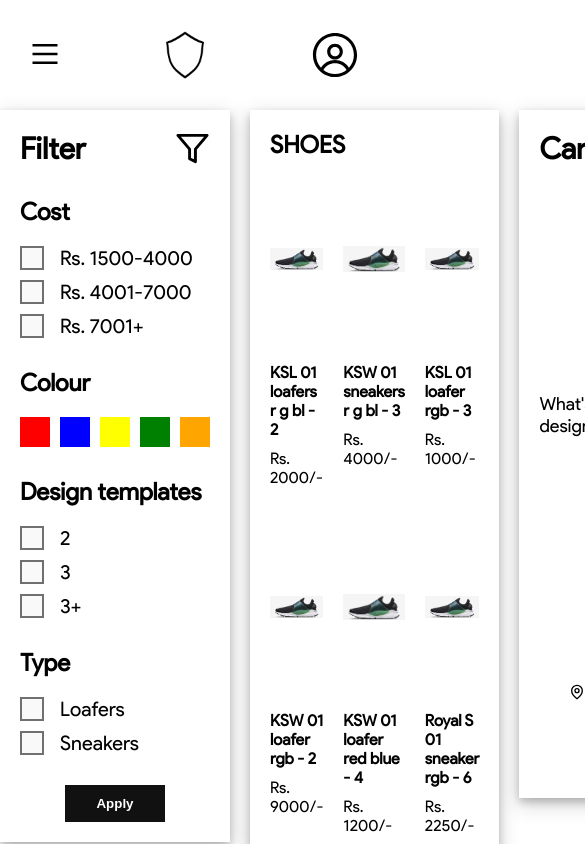
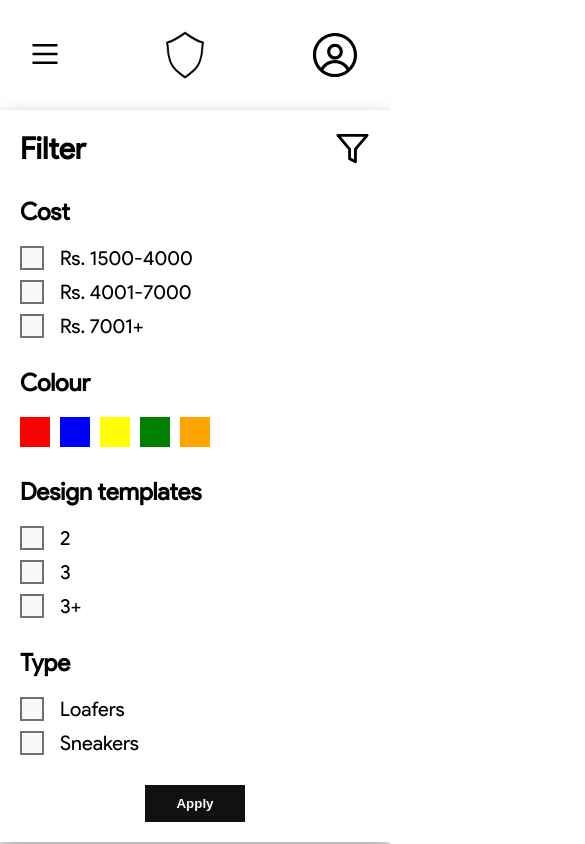
Before and after one commit to KunalAnkur/cityscope_task, a React (Create React App) app: page /store in a window 390 px wide. Shown: the top 844 px of the page, 585 px wide, since content can reach past the window. Built offline with nearby package versions, Linux system fonts and the light colour scheme.

Commit message:
Made responsive

```diff
--- a/src/components/CartSection/CartSection.css
+++ b/src/components/CartSection/CartSection.css
@@ -3,7 +3,7 @@
     flex-direction: column;
     padding: 20px;
     box-shadow: var(--background-shadow);
-    height: fit-content;
+
     gap: 20px;
 }
 .cart-section .header {
@@ -13,7 +13,7 @@
     font-size: 20px;
 }
 .cart-section .product-list {
-    height: 54vh;
+    height: 100%;
     overflow-y: auto;
     display: flex;
     flex-direction: column;
--- a/src/components/FilterSection/FilterSection.css
+++ b/src/components/FilterSection/FilterSection.css
@@ -4,7 +4,6 @@
     grid-gap: 30px;
     padding: 20px;
     box-shadow: var(--background-shadow);
-    height: fit-content;
 }
 
 .filter-section .header {
@@ -17,4 +16,5 @@
 .filter-section .apply-button {
     display: flex;
     justify-content: center;
+    margin-top: auto;
 }
--- a/src/components/FilterSection/FilterSection.jsx
+++ b/src/components/FilterSection/FilterSection.jsx
@@ -19,7 +19,7 @@ const FilterSection = ({ applyFilter }) => {
           <Filter title='Design templates' />
           <Filter title='Type' />
           <div className="apply-button">
-        <Button onClick={handleOnClick} label='Apply' type='primary' />
+            <Button onClick={handleOnClick} label='Apply' type='primary' />
           </div>
       </section>
   )
--- a/src/components/ProductDetailSection/ProductDetailSection.css
+++ b/src/components/ProductDetailSection/ProductDetailSection.css
@@ -24,6 +24,7 @@
     height: 100%;
     width: 100%;
     object-fit: contain;
+    border: 1px solid lightgray;
 }
 .product-detail-section .product-showcase {
     display: grid;
@@ -64,3 +65,28 @@
     flex-direction: column;
     gap: 20px;
 }
+
+@media only screen and (max-width: 1220px) {
+  .product-detail-section .content {
+    flex-direction: column;
+
+   }
+   .product-detail-section .product-details {
+    width: 100%;
+   }
+   .product-detail-section .product-showcase {
+    width: 100%;
+   }
+}
+
+@media only screen and (max-width: 650px) {
+  .product-detail-section .product-showcase {
+    grid-template-rows: repeat(4, 1fr);
+
+}
+
+    .product-detail-section .main-image {
+        grid-column: 1 / span 3;
+        grid-row: 1 / span 4;
+    }
+}
--- a/src/components/ProductDetailSection/ProductDetailSection.jsx
+++ b/src/components/ProductDetailSection/ProductDetailSection.jsx
@@ -28,14 +28,15 @@ const ProductDetailSection = ({ product, loading, getProduct, addToCart }) => {
 
   return (
     <section className='product-detail-section'>
+      {Object.keys(product).length && <>
         <div onClick={handleOnBack} className="header">
           <IoIosArrowBack size={25} />
           <h1>Your design space</h1>
         </div>
         <div className="content">
           <div className="product-showcase">
-          {!loading && <img className='main-image' src={product.mainImage} alt="" />}
-          {!loading && product.imageList.map(img => <img src={img} alt={product.title} />)}
+            {<img className='main-image' src={product.mainImage} alt="" />}
+            {product.imageList.map((img, id) => <img key={id} src={img} alt={product.title} />)}
           </div>
           <div className="product-details">
             <div className='heading'>
@@ -52,7 +53,8 @@ const ProductDetailSection = ({ product, loading, getProduct, addToCart }) => {
         <div className="button-list">
           <Button type='secondary' label='Share design' />
           <Button onClick={handleOnClick} label='Add to cart' />
-      </div>
+        </div></>}
+
     </section>
   )
 }
--- a/src/components/ProductSection/ProductSection.css
+++ b/src/components/ProductSection/ProductSection.css
@@ -7,3 +7,21 @@
     grid-template-columns: 1fr 1fr 1fr;
     grid-gap: 20px;
 }
+
+@media only screen and (max-width: 1100px) {
+  .product-section .product-list {
+    grid-template-columns: 1fr 1fr;
+  }
+}
+
+@media only screen and (max-width: 900px) {
+  .product-section .product-list {
+    grid-template-columns: 1fr;
+  }
+}
+
+@media only screen and (max-width: 800px) {
+  .product-section .product-list {
+    grid-template-columns: 1fr 1fr;
+  }
+}
--- a/src/pages/product/Product.css
+++ b/src/pages/product/Product.css
@@ -3,3 +3,9 @@
     grid-template-columns: 3fr 1fr;
     grid-gap: 20px;
 }
+
+@media only screen and (max-width: 900px) {
+    .product-page {
+      grid-template-columns: 1fr;
+    }
+}
--- a/src/pages/store/Store.css
+++ b/src/pages/store/Store.css
@@ -3,3 +3,9 @@
     grid-template-columns: 1fr 2fr 1fr;
     grid-gap: 20px;
 }
+
+@media only screen and (max-width: 840px) {
+  .store-page {
+    grid-template-columns: 1fr;
+  }
+}
```
Lines whose indentation alone changed are shown as unchanged.
